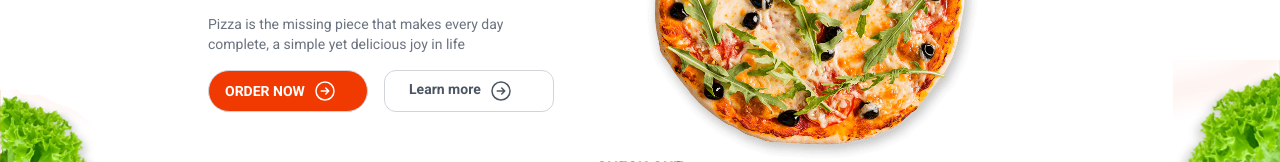
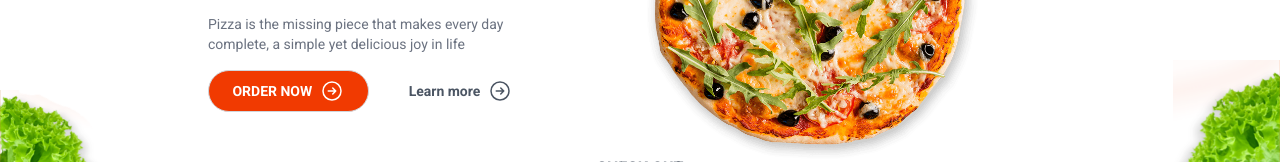
Before and after one commit to nguyentuanhung123/Food-ordering-app-using-nextjs14, a Next.js app: page / in a window 1280 px wide. Shown: the part 226-388 px from the top of the page. Built offline with nearby package versions, Linux system fonts and the light colour scheme; no server answers.

Commit message:
code logic logout on Header when click and edit button on Hero

```diff
--- a/src/components/layout/Header.jsx
+++ b/src/components/layout/Header.jsx
@@ -1,10 +1,10 @@
 "use client"
-import { useSession } from 'next-auth/react'
+import { signOut, useSession } from 'next-auth/react'
 import Link from 'next/link'
 
 const Header = () => {
     const session = useSession();
-    // console.log(session);
+    console.log(session);
     const status = session.status;
     return (
         <header className='flex items-center justify-between'>
@@ -18,13 +18,16 @@
             <nav className='flex items-center gap-4 text-gray-500 font-semibold'>
                 {
                     status === 'authenticated' && (
-                        <button className='bg-primary rounded-full text-white px-8 py-2'>
+                        <button
+                            onClick={() => signOut()}
+                            className='bg-primary rounded-full text-white px-8 py-2'
+                        >
                             Logout
                         </button>
                     )
                 }
                 {
-                    status !== 'authenticated' && (
+                    status === 'unauthenticated' && (
                         <>
                             <Link href={'/login'}>Login</Link>
                             <Link href={'/register'} className='bg-primary rounded-full text-white px-8 py-2'>
--- a/src/components/layout/Hero.jsx
+++ b/src/components/layout/Hero.jsx
@@ -19,11 +19,11 @@
                     complete, a simple yet delicious joy in life
                 </p>
                 <div className='flex gap-4 text-sm'>
-                    <button className='bg-primary uppercase text-white px-4 py-2 rounded-full flex items-center gap-2'>
+                    <button className='flex items-center justify-center gap-2 bg-primary uppercase text-white px-4 py-2 rounded-full'>
                         Order now
                         <Right />
                     </button>
-                    <button className='flex gap-2 text-gray-600 py-2 font-semibold'>
+                    <button className='flex items-center border-0 gap-2 py-2 text-gray-600 font-semibold'>
                         Learn more
                         <Right />
                     </button>
```
